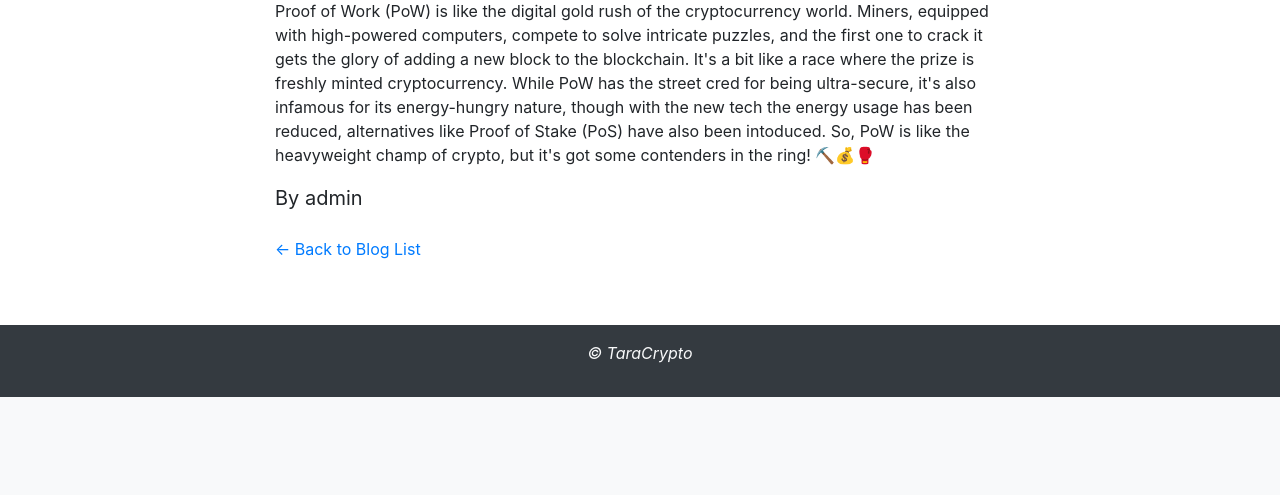
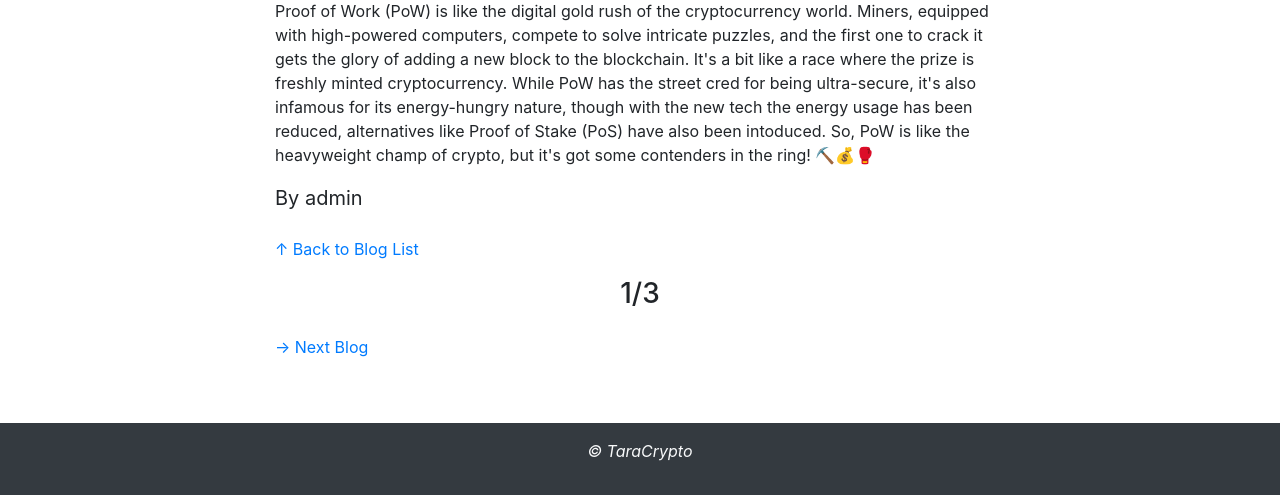
Before and after one commit to Calmcat1/taraCryptov2FullStack, a Django app: page /blogs/blogContent/1 in a window 1280 px wide. Shown: the part 757-1252 px from the top of the page. Before the commit the page ends 1154 px from the top, so only its background shows below. Run offline with Django 4.2, Linux system fonts and the light colour scheme; data comes from the database, SQL or seed files in the repository; some libraries are stand-ins or nearby versions.

Commit message:
Add files via upload

```diff
--- a/buisnessApp1/models.py
+++ b/buisnessApp1/models.py
@@ -2,7 +2,7 @@ from django.db import models
 
 # Create your models here.
 
-#TODO: when i reach home to try and get the postgres server to work so i can have my site up
+#TODO: when i reach home to try and get the postgres server to work so i can have my site up{done}
 
 # this is the Table storing the headline content
 class blogHeadlineTable(models.Model):
--- a/buisnessApp1/templates/blogContent.html
+++ b/buisnessApp1/templates/blogContent.html
@@ -1,3 +1,4 @@
+{% load custom_tags %}
 {% load static %}
 <!DOCTYPE html>
 <html lang="en">
@@ -6,7 +7,7 @@
   <meta name="viewport" content="width=device-width, initial-scale=1.0">
   <link rel="stylesheet" href="https://stackpath.bootstrapcdn.com/bootstrap/4.5.2/css/bootstrap.min.css">
   <script src="https://stackpath.bootstrapcdn.com/bootstrap/4.5.2/js/bootstrap.min.js"></script>
-  <link rel="stylesheet" href="{% static 'CSS/customBootstrap.css' %}">
+  <link rel="stylesheet" href="{% static 'CSS/custombootstrap.css' %}">
   <title>{{query.blogTitle}}</title>
 </head>
 
@@ -89,7 +90,23 @@
               </div>
 
               <!-- Back to Blog List Link -->
-              <p class="mt-4"><a href="/blogs">&larr; Back to Blog List</a></p>
+              <p class="mt-4"><a href="/blogs">&uarr; Back to Blog List</a></p>
+
+              <!--page number-->
+              <h3 class="text-center">{{query.id}}/{{query_max_id}}</h3>
+
+
+
+              {% if query.id > 1%}
+              <!--previous blog-->
+              <p class="mt-4"><a href="{% url 'blogContent' query.id|decrement %}">&larr; Previous Blog</a></p>
+              {% endif %}
+
+              {% if query.id < query_max_id %}
+              <!--Next Blog-->
+              <p class="mt-4"><a href="{% url 'blogContent' query.id|increment %}">&rarr; Next Blog</a></p>
+              {% endif %}
+
           </div>
       </div>
   </div>
--- a/buisnessApp1/templates/blogs.html
+++ b/buisnessApp1/templates/blogs.html
@@ -6,7 +6,7 @@
   <meta name="viewport" content="width=device-width, initial-scale=1.0">
   <link rel="stylesheet" href="https://stackpath.bootstrapcdn.com/bootstrap/4.5.2/css/bootstrap.min.css">
   <script src="https://stackpath.bootstrapcdn.com/bootstrap/4.5.2/js/bootstrap.min.js"></script>
-  <link rel="stylesheet" href="{% static 'CSS/customBootstrap.css' %}">
+  <link rel="stylesheet" href="{%static 'CSS/custombootstrap.css' %}">
   <title>TaraCrypto: Making crypto knowledge accessible</title>
 </head>
 
--- a/buisnessApp1/templates/feedback.html
+++ b/buisnessApp1/templates/feedback.html
@@ -6,7 +6,7 @@
   <meta name="viewport" content="width=device-width, initial-scale=1.0">
   <link rel="stylesheet" href="https://stackpath.bootstrapcdn.com/bootstrap/4.5.2/css/bootstrap.min.css">
   <script src="https://stackpath.bootstrapcdn.com/bootstrap/4.5.2/js/bootstrap.min.js"></script>
-  <link rel="stylesheet" href="{% static 'CSS/customBootstrap.css' %}">
+  <link rel="stylesheet" href="{% static 'CSS/custombootstrap.css' %}">
   <title>TaraCrypto: Making crypto knowledge accessible</title>
 </head>
 
--- a/buisnessApp1/templates/home.html
+++ b/buisnessApp1/templates/home.html
@@ -6,7 +6,7 @@
   <meta name="viewport" content="width=device-width, initial-scale=1.0">
   <link rel="stylesheet" href="https://stackpath.bootstrapcdn.com/bootstrap/4.5.2/css/bootstrap.min.css">
   <script src="https://stackpath.bootstrapcdn.com/bootstrap/4.5.2/js/bootstrap.min.js"></script>
-  <link rel="stylesheet" href="{% static 'CSS/customBootstrap.css' %}">
+  <link rel="stylesheet" href="{% static 'CSS/custombootstrap.css' %}">
   <title>TaraCrypto: Making crypto knowledge accessible</title>
 </head>
 
--- a/buisnessApp1/templates/products.html
+++ b/buisnessApp1/templates/products.html
@@ -6,7 +6,7 @@
   <meta name="viewport" content="width=device-width, initial-scale=1.0">
   <link rel="stylesheet" href="https://stackpath.bootstrapcdn.com/bootstrap/4.5.2/css/bootstrap.min.css">
   <script src="https://stackpath.bootstrapcdn.com/bootstrap/4.5.2/js/bootstrap.min.js"></script>
-  <link rel="stylesheet" href="{% static 'CSS/customBootstrap.css' %}">
+  <link rel="stylesheet" href="{% static 'CSS/custombootstrap.css' %}">
   <title>TaraCrypto: Making crypto knowledge accessible</title>
 </head>
 
--- a/buisnessApp1/templates/productsContent.html
+++ b/buisnessApp1/templates/productsContent.html
@@ -6,7 +6,7 @@
   <meta name="viewport" content="width=device-width, initial-scale=1.0">
   <link rel="stylesheet" href="https://stackpath.bootstrapcdn.com/bootstrap/4.5.2/css/bootstrap.min.css">
   <script src="https://stackpath.bootstrapcdn.com/bootstrap/4.5.2/js/bootstrap.min.js"></script>
-  <link rel="stylesheet" href="{% static 'CSS/customBootstrap.css' %}">
+  <link rel="stylesheet" href="{% static 'CSS/custombootstrap.css' %}">
   <title>{{query.productName}}</title>
 </head>
 
--- /dev/null
+++ b/buisnessApp1/templatetags/custom_tags.py
@@ -0,0 +1,22 @@
+from django import template
+from django.db.models import Max
+
+
+
+register = template.Library()
+
+@register.filter
+def increment(value):
+    return value + 1
+
+@register.filter
+def decrement(value):
+    return value - 1
+
+@register.filter
+def max(queryset):
+    # Get the maximum id length
+    a = 1
+    len_list = [len(str(obj.id)) for obj in queryset]
+    max_id_length = max(len_list)
+    return max_id_length
--- a/buisnessApp1/views.py
+++ b/buisnessApp1/views.py
@@ -1,5 +1,7 @@
 from django.shortcuts import render, get_object_or_404
 from .models import blogHeadlineTable, productsTable
+from django.db.models import Max
+
 # Create your views here.
 
 # homepage
@@ -27,6 +29,8 @@ def products(request):
 
     queryset = productsTable.objects.all()
 
+
+
     context = {
         'queryset' : queryset
     }
@@ -47,9 +51,12 @@ def feedback(request):
 def blogContent(request, id):
 
     query = get_object_or_404(blogHeadlineTable, id=id)
+    maximum_id = blogHeadlineTable.objects.latest('id').id
+
 
     context = {
-        'query' : query
+        'query' : query,
+        'query_max_id' : maximum_id
     }
 
     return render(request, 'blogContent.html', context)
@@ -59,9 +66,13 @@ def blogContent(request, id):
 def productContent(request, id):
 
     query = get_object_or_404(productsTable, id=id)
+    maximum_id = blogHeadlineTable.objects.latest('id')
+    max_val = maximum_id.id
 
     context = {
-        'query' : query
+        'query' : query,
+        'query_max_id' : max_val
     }
 
+
     return render(request, 'productsContent.html', context)
```
Lines whose indentation alone changed are shown as unchanged.
